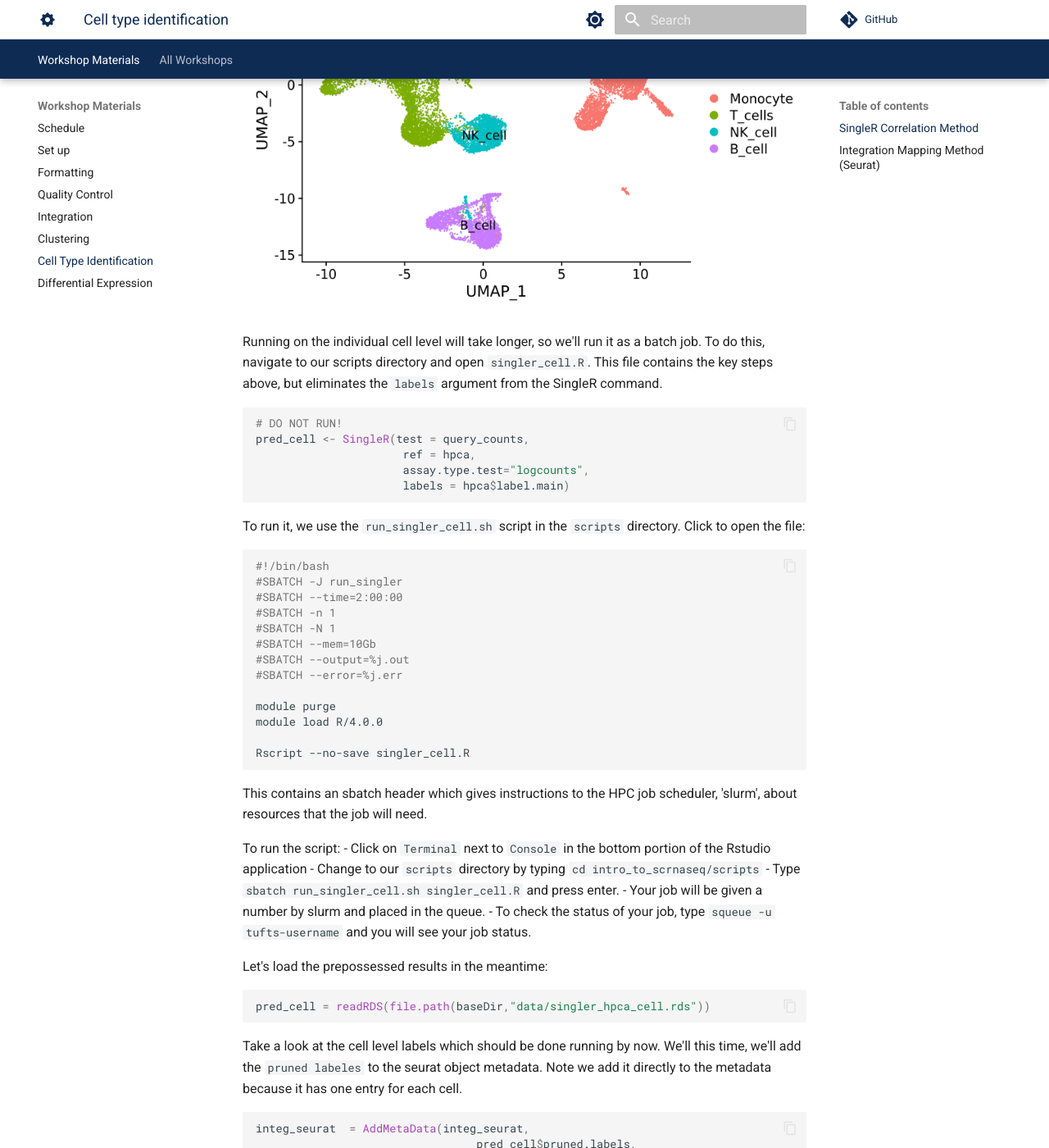
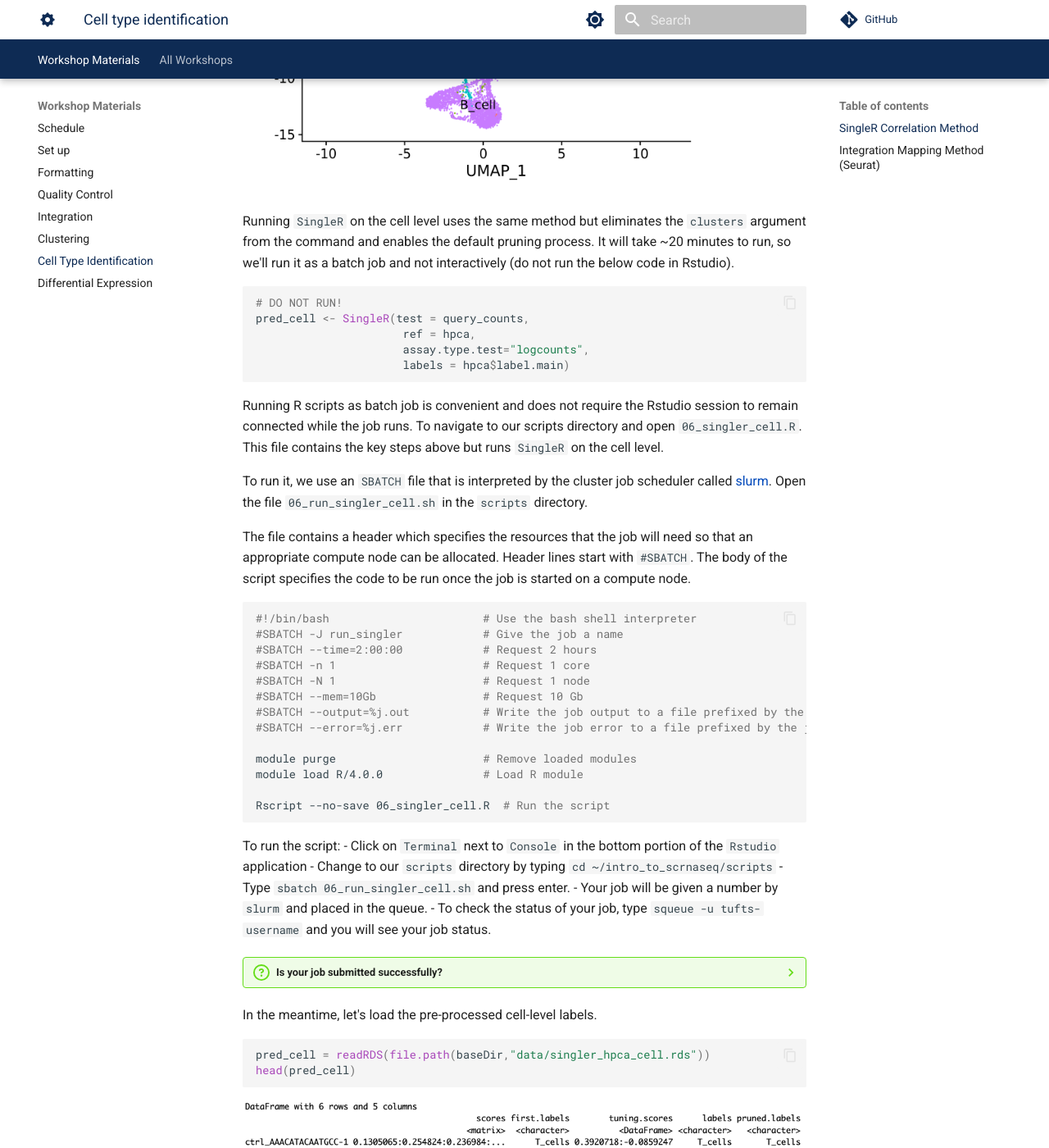
Before and after one commit to best-tufts/intro_to_single_cell_rnaseq, an MkDocs documentation site: the page built from docs/intro_to_single_cell_rnaseq/06_cell_type_identification.md, in a window 1280 px wide and 1400 px high, scrolled down 5170 px. Shown: the whole window at 82% size. Built offline with MkDocs 1.6.1 and Material for MkDocs 9.7.7, drawn with Linux system fonts in a browser that asks for light colours; comment, search, counter and statistics services are not loaded; some of the changed text lies outside the part shown.

Commit message:
06 update

````diff
--- a/docs/intro_to_single_cell_rnaseq/06_cell_type_identification.md
+++ b/docs/intro_to_single_cell_rnaseq/06_cell_type_identification.md
@@ -3,9 +3,9 @@
 ---
 
 # Cell-type Identification [DRAFT]
-In this section, we'll demonstrate two automated methods to label cells in our dataset using reference datasets with known cell labels.
+In this section, we'll demonstrate two automated methods to label cells in our dataset using reference datasets with known cell labels. More information on these methods is presented in [Lecture Part II)(slides/day2_temp.pdf).
 
-- [SingleR](https://bioconductor.org/packages/devel/bioc/vignettes/SingleR/inst/doc/SingleR.html) method, which uses correlation of gene expression. This method can use both single cell and bulk RNAseq reference datasets
+- [SingleR](https://bioconductor.org/packages/devel/bioc/vignettes/SingleR/inst/doc/SingleR.html) method, which uses correlation of gene expression. This method can use both single-cell and bulk RNAseq reference datasets
 - [Seurat Integration Mapping](https://satijalab.org/seurat/articles/integration_mapping.html) which applies integration between a labeled, reference single-cell RNAseq dataset and our query dataset
 
 To start, we set our library path on the HPC cluster:
@@ -21,8 +21,8 @@
 
 ```R
 suppressPackageStartupMessages({
+  library(Seurat)
   library(tidyverse)
-  library(Seurat)
   library(cowplot)
   library(SingleR)
   library(celldex)
@@ -40,58 +40,58 @@
 integ_seurat = readRDS(file.path(baseDir, "data/clustered_seurat.rds"))
 ```
 
-Set our identities to be the clusters found at the resolution 0.4 and plot UMAP:
+When we left off, we had integrated our unstimulated (`ctrl`) and interferon beta stimulated (`stim`) PBMC samples and clustered the resulting dataset at resolution 0.4. We can visualize the cells both using either cluster or sample labels:
 ```R
 Idents(object = integ_seurat) <- "integrated_snn_res.0.4"
-DimPlot(integ_seurat, label=T)
+p1 <- DimPlot(integ_seurat, label=T)
+
+Idents(object = integ_seurat) <- "sample"
+p2 <- DimPlot(integ_seurat)
+
+plot_grid(p1, p2)
 ```
-![](images/integrated_cluster.png)
+![](images/cluster_ident_grid_umap.png)
 
-Set our identities to be the sample type and plot UMAP:
-```R
-Idents(object = integ_seurat) <- "sample"
-DimPlot(integ_seurat)
-```
-![](images/integrated_sample.png)
+
 ## SingleR Correlation Method
-We'll use the [SingleR](https://github.com/LTLA/SingleR) tool along with a reference database of expression profiles of known cell types in order to identify our cells and clusters. As mentioned in the lecture, this method measures the correlation of overall gene expression between cells in a reference database with cells in the query dataset in order to label cells
+First, we'll use [SingleR](https://github.com/LTLA/SingleR) along with a reference database of expression profiles of known cell types in order to identify our cells and clusters. As mentioned in the lecture, this method measures the correlation of overall gene expression between cells in a reference database with cells in the query dataset in order to label cells.
 
-To start, we'll use a general database of Human pure cell-types called the Human Primary Cell Type Atlas.  This dataset along with several others is available through the [celldex](https://rdrr.io/github/LTLA/celldex/man/HumanPrimaryCellAtlasData.html) R library. To load:
+To start, we'll use a database of bulk RNAseq profiles of Human pure cell-types called the Human Primary Cell Type Atlas.  This dataset along with several others is available through the [celldex](https://rdrr.io/github/LTLA/celldex/man/HumanPrimaryCellAtlasData.html) R library. To load, type the following, and type `yes` when prompted to create the `ExperimentHub` directory in a hidden `.cache` directory in your home folder.
 ```R
 hpca = HumanPrimaryCellAtlasData()
 ```
+The HPCA object has a data type called `Summarized Experiment` which allows one to store numeric data matrices in `assays` along with a data.frame providing annotation columns for sample in the data.
 
-The HPCA object is of the data type called a `Summarized Experiment` which allows one to store count data matrices in assays along with metadata which annotate each cell/sample in the count data.
+![](images/hpca_graphic.png)
 
+We can access the sample annotations in the `@colData` slot, which show the sample cell-types. We can access the log-transformed expression data in the `@assay` slot.
 ```R
-head(hpca)
+head(hpca@colData)
+head(hpca@assays@data$logcounts)
 ```
-![](images/head_hpca.png)
 
-Well use in particular the label.main column of the metadata, which has the following cell-types:
-
+Well use the coarse-grained cell-type labels, `label.main`, column of the metadata, which has the following cell-types:
 ```R
 unique(hpca$label.main)
 ```
 ![](images/unique_hpca.png)
 
-Our data to be labeled is input into SingleR as a normalized count matrix, which we can extract from the `RNA` assay our `integ_seurat` object:
+The data to be labeled is input into SingleR as a log-transformed, normalized count matrix, which we can extract from the `RNA` assay our `integ_seurat` object:
 ```R
 query_counts = integ_seurat@assays$RNA@data
 ```
 
-SingleR can be run both on the cluster level and the individual cell level. For cluster-level annotation, the average expression profile of each cluster is used and a single label is generated. This is much faster to run, so we'll start here.
+`SingleR` can be run both on the cluster level and the individual cell level. For cluster-level annotation, the average expression profile of each cluster is used and a single label is generated. This is much faster to run, since we have many fewer clusters than cells, so we'll start here.
 
 ```R
 query_clusters = integ_seurat@meta.data$integrated_snn_res.0.4
 ```
 
-The following command runs SingleR on the cluster level, which should take only a few seconds.
+The following command runs SingleR on the cluster level, without pruning, which should take only a few seconds.
 ```R
 pred_cluster <- SingleR(test = query_counts,
+                        clusters = query_clusters,
                         ref = hpca,
-                        assay.type.test="logcounts",
-                        clusters = query_clusters,
                         labels = hpca$label.main,
                         prune=F)
 ```
@@ -106,7 +106,7 @@
 view(pred_cluster)
 ```
 
-Select the score data to plot as a heatmap and the `label` column to annotate:
+Select the columns that start with `score` to plot as a heatmap and the `label` column to annotate the heatmap:
 ```R
 scores = data.frame(pred_cluster) %>%
   dplyr::select(starts_with("scores"))
@@ -115,37 +115,40 @@
   dplyr::select("labels")
 ```
 
-The scores can be plotted as a heatmap:
+The scores and chosen labels can be plotted using `pheatmap`:
 ```R
 pheatmap(scores,
          annotation_row = labels)
 ```
 ![](images/pred_cluster_pheatmap.png)
 
-Now, make a named list with new names:
+Four cell-types were found in our data: B_cell, Monocyte, NK_cell and T_cell. However, some clusters like 10, 11, 12, do not appear to have a good match for any reference cell type.
+
+Let's add the labels make a named list with new names:
 ```R
 new_names = pred_cluster$labels
 names(new_names) = rownames(pred_cluster)
 new_names
 ```
+![](images/cluster_label.png)
 
-Set the identities to the clusters found at resolution 0.4, rename the clusters, and add the names to the seurat metadata:
+Set the identities to the clusters found at resolution 0.4, rename the identities, and add the names to the Seurat metadata:
 ```R
 Idents(object = integ_seurat) <- "integrated_snn_res.0.4"
 integ_seurat = RenameIdents(integ_seurat,
                                  new_names)
-integ_seurat$labels = Idents(integ_seurat)
+integ_seurat$singler_cluster_labels = Idents(integ_seurat)
 ```
 
-Let's look at the labeled clusters:
+Plot the labeled clusters:
 ```R
-Idents(integ_seurat) = "labels"
+Idents(integ_seurat) = "singler_cluster_labels"
 DimPlot(integ_seurat,
         label=T)
 ```
 ![](images/pred_cluster_label.png)
 
-Running on the individual cell level will take longer, so we'll run it as a batch job. To do this, navigate to our scripts directory and open `singler_cell.R`. This file contains the key steps above, but eliminates the `labels` argument from the SingleR command.
+Running `SingleR` on the cell level uses the same method but eliminates the `clusters` argument from the command and enables the default pruning process. It will take ~20 minutes to run, so we'll run it as a batch job and not interactively (do not run the below code in Rstudio).
 
 ```R
 # DO NOT RUN!
@@ -155,65 +158,77 @@
                       labels = hpca$label.main)
 
 ```
+Running R scripts as batch job is convenient and does not require the Rstudio session to remain connected while the job runs. To navigate to our scripts directory and open `06_singler_cell.R`. This file contains the key steps above but runs `SingleR` on the cell level.
 
-To run it, we use the `run_singler_cell.sh` script in the `scripts` directory. Click to open the file:
+To run it, we use an `SBATCH` file that is interpreted by the cluster job scheduler called [slurm](https://tufts.app.box.com/file/780443358198?v=Pax-User-Guide). Open the file `06_run_singler_cell.sh` in the `scripts` directory.
+
+The file contains a header which specifies the resources that the job will need so that an appropriate compute node can be allocated. Header lines start with `#SBATCH`. The body of the script specifies the code to be run once the job is started on a compute node.
 
 ```bash
-#!/bin/bash
-#SBATCH -J run_singler
-#SBATCH --time=2:00:00
-#SBATCH -n 1
-#SBATCH -N 1
-#SBATCH --mem=10Gb
-#SBATCH --output=%j.out
-#SBATCH --error=%j.err
+#!/bin/bash                       # Use the bash shell interpreter
+#SBATCH -J run_singler            # Give the job a name
+#SBATCH --time=2:00:00            # Request 2 hours
+#SBATCH -n 1                      # Request 1 core
+#SBATCH -N 1                      # Request 1 node
+#SBATCH --mem=10Gb                # Request 10 Gb
+#SBATCH --output=%j.out           # Write the job output to a file prefixed by the job number
+#SBATCH --error=%j.err            # Write the job error to a file prefixed by the job number
 
-module purge
-module load R/4.0.0
+module purge                      # Remove loaded modules
+module load R/4.0.0               # Load R module
 
-Rscript --no-save singler_cell.R
+Rscript --no-save 06_singler_cell.R  # Run the script
 ```
 
-This contains an sbatch header which gives instructions to the HPC job scheduler, 'slurm', about resources that the job will need.
-
 To run the script:
-- Click on `Terminal` next to `Console` in the bottom portion of the Rstudio application
-- Change to our `scripts` directory by typing `cd intro_to_scrnaseq/scripts`
-- Type `sbatch run_singler_cell.sh singler_cell.R` and press enter.
-- Your job will be given a number by slurm and placed in the queue.
+- Click on `Terminal` next to `Console` in the bottom portion of the `Rstudio` application
+- Change to our `scripts` directory by typing `cd ~/intro_to_scrnaseq/scripts`
+- Type `sbatch 06_run_singler_cell.sh` and press enter.
+- Your job will be given a number by `slurm` and placed in the queue.
 - To check the status of your job, type `squeue -u tufts-username` and you will see your job status.
 
-Let's load the prepossessed results in the meantime:
+??? question "Is your job submitted successfully?"
+    - Yes (put up a green check mark in zoom)
+    - No (raise hand in zoom)
+
+In the meantime, let's load the pre-processed cell-level labels.
 ```R
 pred_cell = readRDS(file.path(baseDir,"data/singler_hpca_cell.rds"))
+head(pred_cell)
 ```
+![](images/head_pred_cell.png)
 
-Take a look at the cell level labels which should be done running by now. We'll this time, we'll add the `pruned labeles` to the seurat object metadata. Note we add it directly to the metadata because it has one entry for each cell.
+The cell-level labels have one row for every cell. The table contains scores for each reference label as well as both a `labels` and a `pruned.labels` column. We can directly add the `pruned.labels` to the Seurat object metadata using the `AddMetaData` function.
+
 ```R
 integ_seurat  = AddMetaData(integ_seurat,
                                  pred_cell$pruned.labels,
-                                 "hpca.labels")
+                                 "singler_cell_labels")
 ```
 
 Assign the idents and make a plot:
 ```R
-Idents(integ_seurat) = "hpca.labels"
+Idents(integ_seurat) = "singler_cell_labels"
 DimPlot(integ_seurat,
         label=T)
 ```
 ![](images/pred_cell_label.png)
 
-We see the picture is more complex and clusters containing a mix of cell labels. We can view the breakdown per cluster as a heatmap:
+Some clusters contain a mix of cell labels. We can view the breakdown of cell-type labels per cluster using pheatmap:
 ```R
 tab <- table(cluster=integ_seurat$integrated_snn_res.0.4,
              label=pred_cell$labels)
-pheatmap(log10(tab+10))
+
+# divide by the total number of cells in each cluster
+tab <- tab/rowSums(tab)
+
+pheatmap(tab)
 ```
-
 ![](images/pred_cell_heatmap.png)
 
-Some clusters appear to have a mix of cells, which may indicate that they contain a type of cell not in our reference database. This is expected since we've used a very general database. Next we'll use a single-cell RNAseq dataset that contains a perfect match and see how the labeling changes.
+??? questions "Are the dominant cell-level labels the same as the cluster-level labels? Add a row annotation of the cluster-level labels in order to compare visually".
 
+Some clusters appear to have a mix of cells, which may indicate that they contain a type of cell not in our reference database. This is expected since we've used a very general database. Next we'll use a single-cell RNAseq dataset that we expect will have a perfect match to our data.
 
 ## Integration Mapping Method (Seurat)
 
````
Also changed, not shown: docs/intro_to_single_cell_rnaseq/images/cluster_ident_grid_umap.png (added), docs/intro_to_single_cell_rnaseq/images/cluster_label.png (added), docs/intro_to_single_cell_rnaseq/images/head_pred_cell.png (added), docs/intro_to_single_cell_rnaseq/images/hpca_graphic.png (added), docs/intro_to_single_cell_rnaseq/images/pred_cell_heatmap.png, 2 other files.
